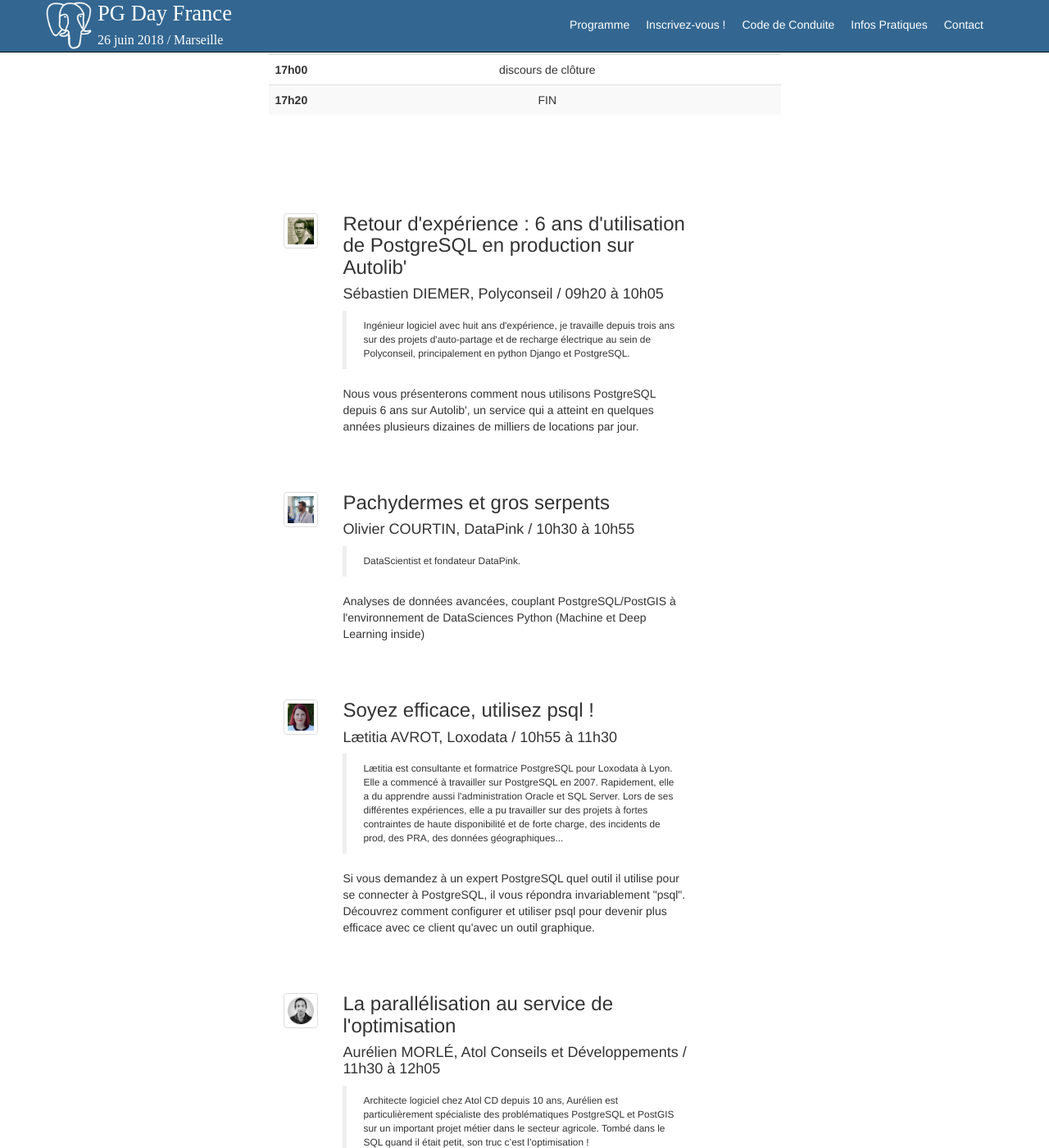
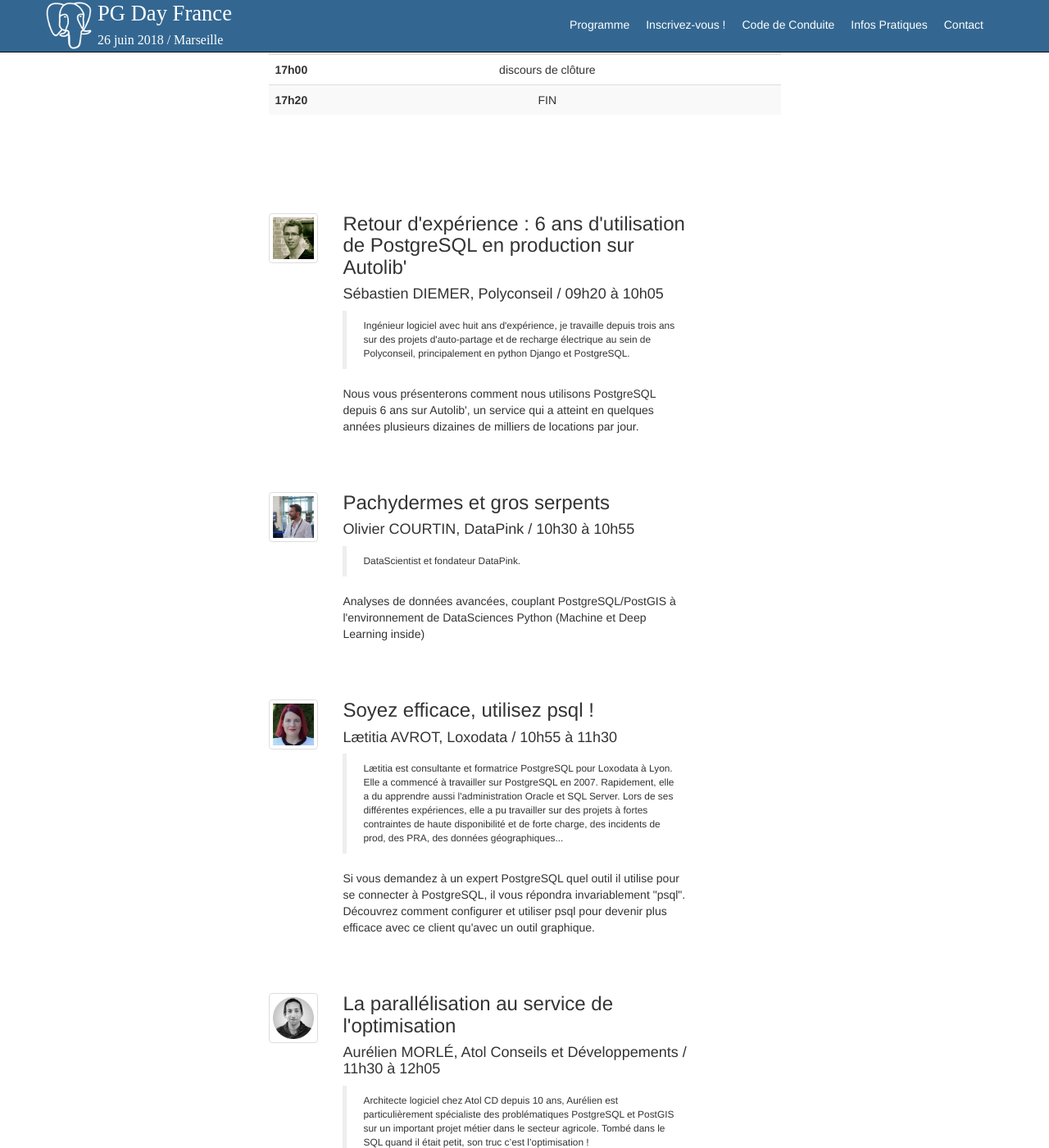
Before and after one commit to postgresqlfr/2024.pgday.fr, a Jekyll site: the page built from programme.html, in a window 1280 px wide and 1400 px high, scrolled down 525 px. Shown: the whole window at 82% size. Built offline with Jekyll 4.4.1, drawn with Linux system fonts in a browser that asks for light colours.

Commit message:
vignette photo speaker un petit peu plus large

```diff
--- a/css/style.css
+++ b/css/style.css
@@ -196,7 +196,6 @@
 }
 
 .img-thumbnail {
-  max-width: 70%;
   margin-top: 20px;
 }
 
```
